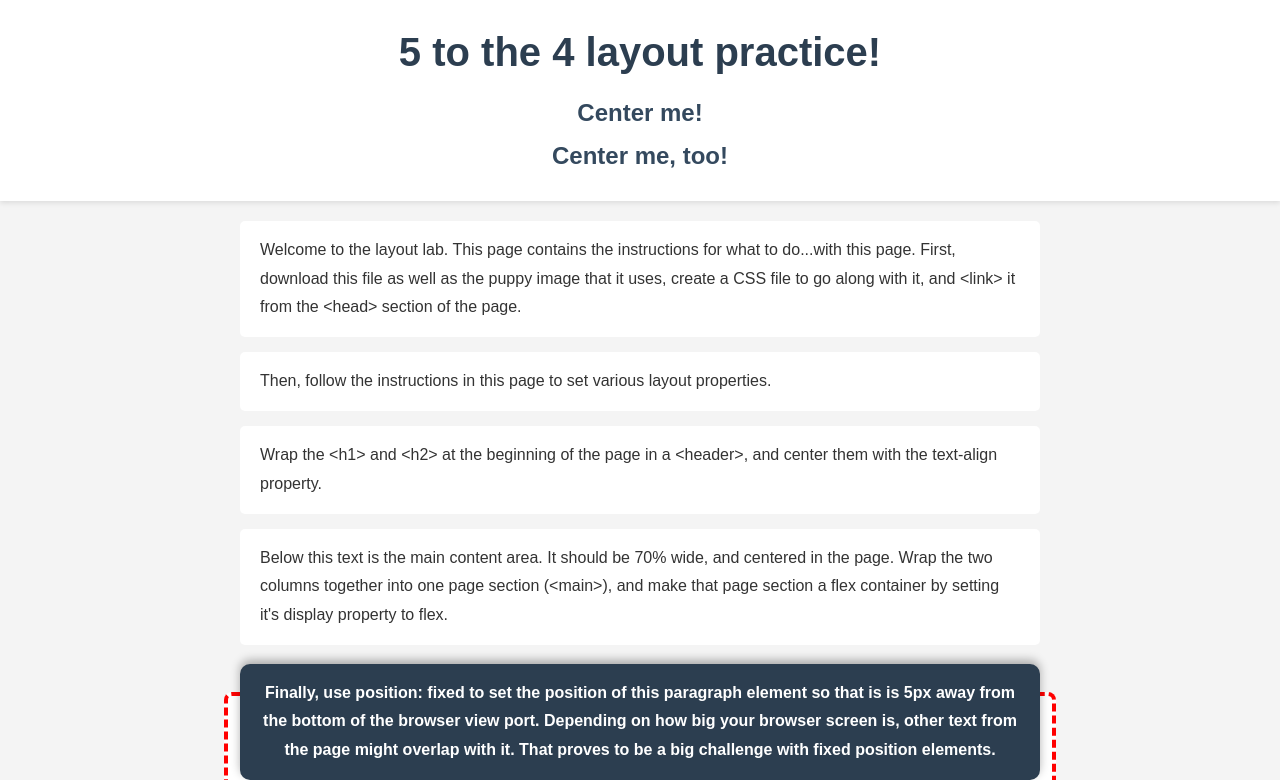
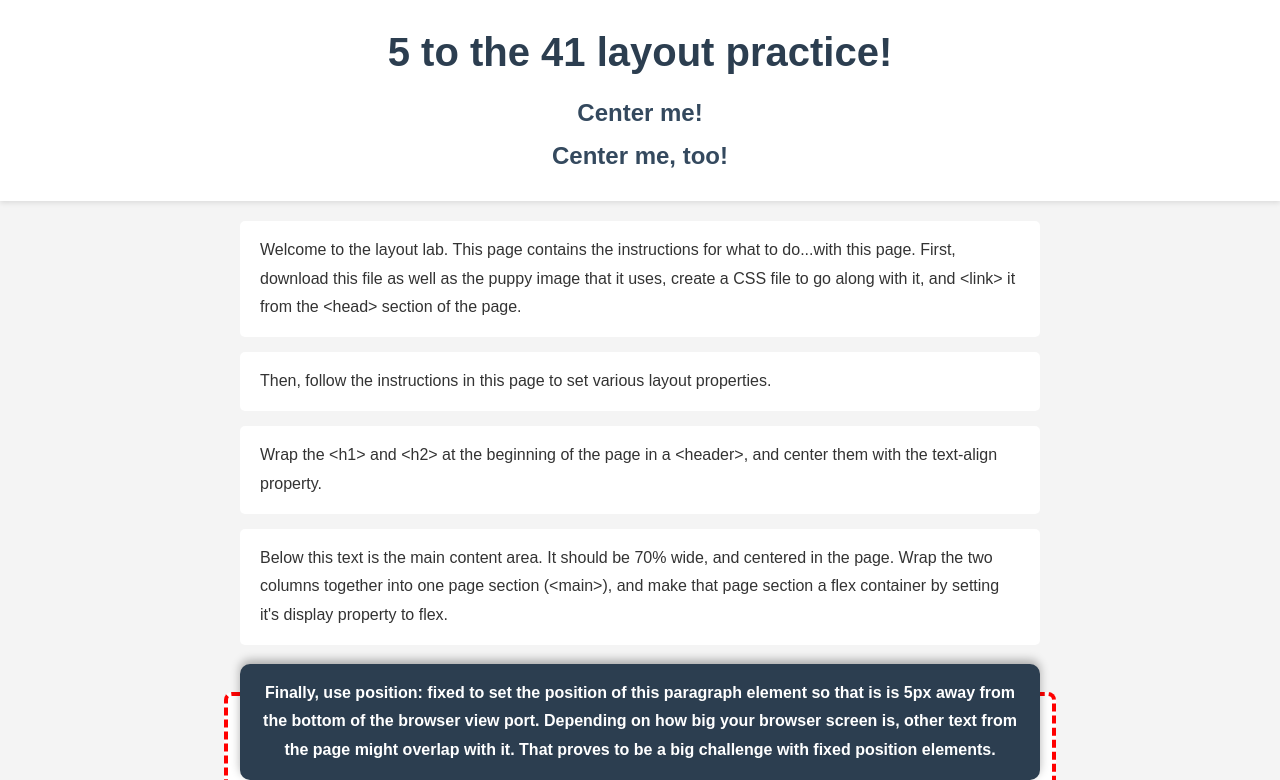
Before and after one commit to mukhil0212/WP-CW02, a plain HTML site: page index.html in a window 1280 px wide. Shown: the top 780 px of the page. Drawn offline with Linux system fonts and the light colour scheme.

Commit message:
Fix CW-02: Update title to include '1' and fix HTML structure

```diff
--- a/index.html
+++ b/index.html
@@ -8,7 +8,7 @@
 </head>
 <body>
     <header>
-        <h1>5 to the 4 layout practice!</h1>
+        <h1>5 to the 41 layout practice!</h1>
         <h2>Center me!</h2>
         <h2>Center me, too!</h2>
     </header>
```
